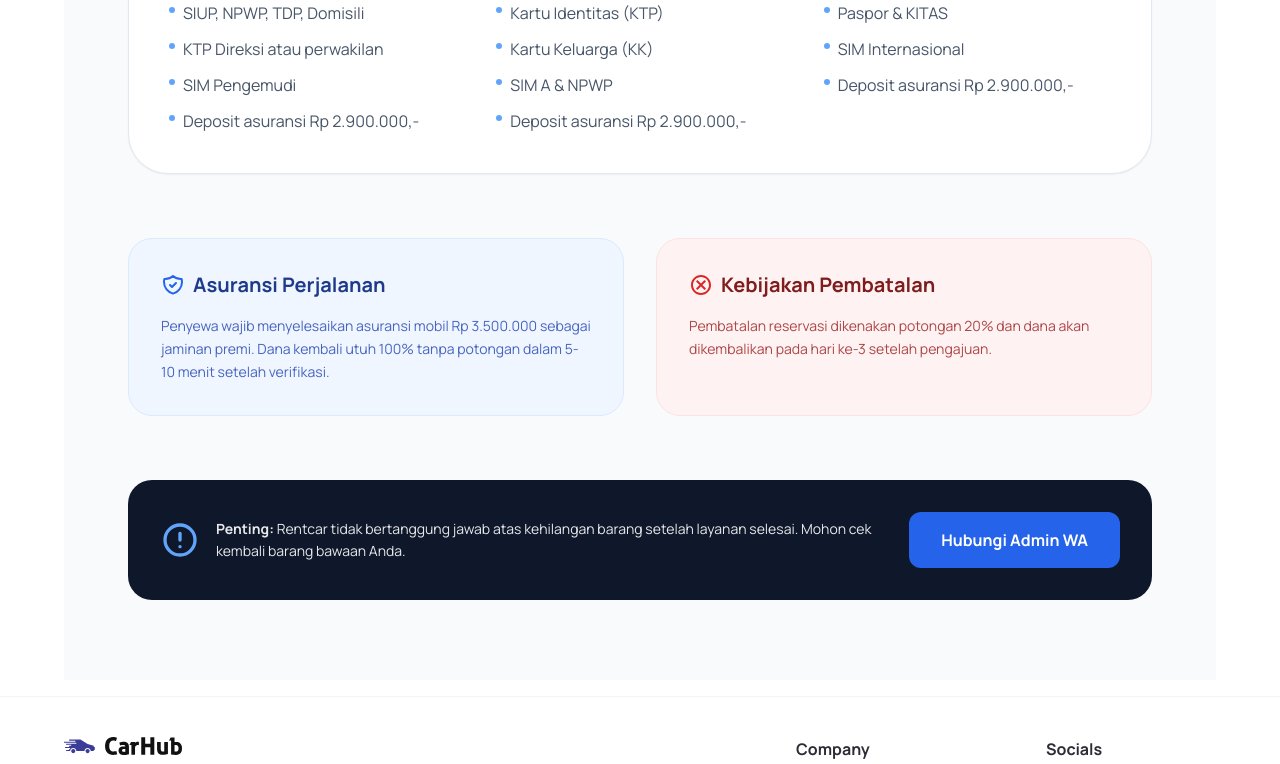
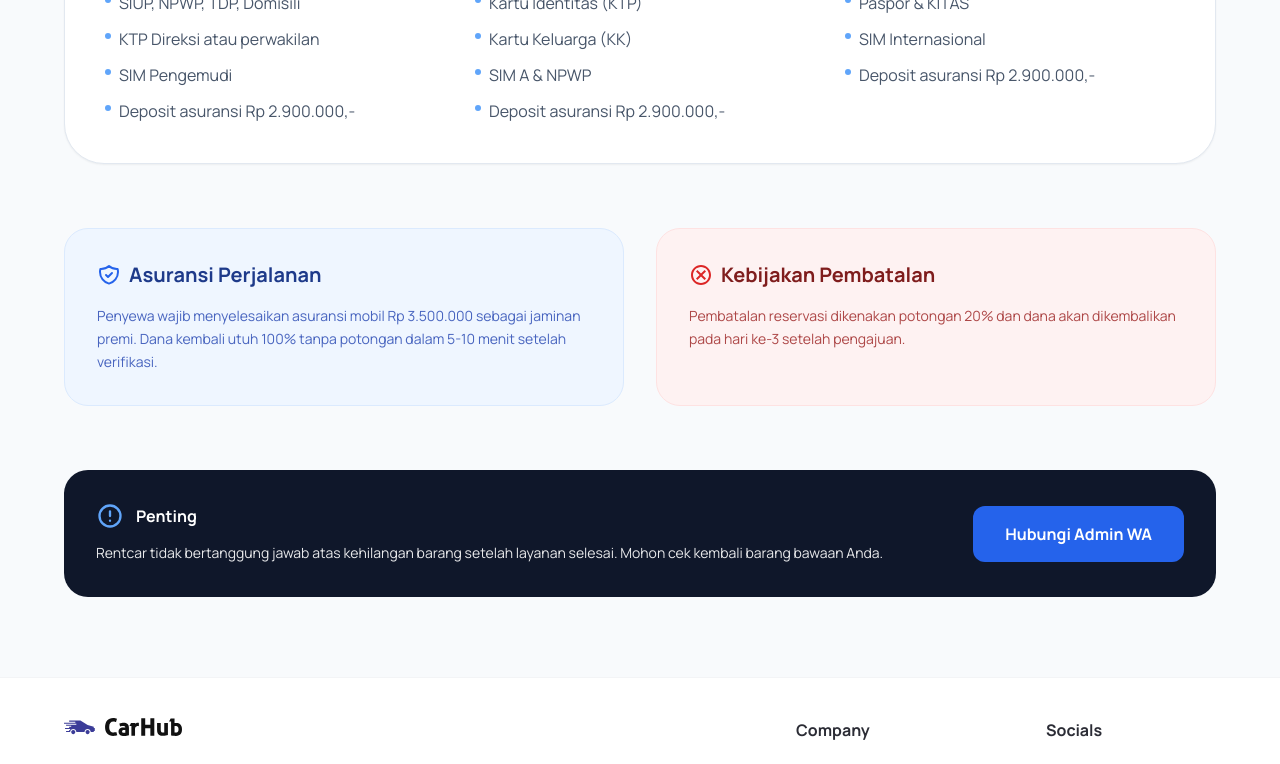
Before and after one commit to Renggars/landingPage-rentalMobil, a Next.js app: page / in a window 1280 px wide. Shown: the part 4081-4845 px from the top of the page. Built offline with nearby package versions, Linux system fonts and the light colour scheme.

Commit message:
feat: improve responsive layout for booking terms section

```diff
--- a/app/components/BookingTerms.tsx
+++ b/app/components/BookingTerms.tsx
@@ -22,7 +22,7 @@ const BookingTerms = () => {
     <section id="syarat-ketentuan" className="py-20 bg-slate-50 mt-10">
       <div className="max-w-[1440px] mx-auto px-6 sm:px-16">
         {/* Header */}
-        <div className="text-center max-w-5xl mx-auto mb-20">
+        <div className="text-center max-w-5xl mx-auto mb-10 xl:mb-20">
           <h2 className="text-4xl font-extrabold text-slate-900 mb-4">
             Syarat & Ketentuan Booking
           </h2>
@@ -32,10 +32,10 @@ const BookingTerms = () => {
           </p>
         </div>
 
-        <div className="space-y-16">
+        <div className="space-y-10 xl:space-y-16">
           {/* 1. Sewa Dengan Supir */}
           <div>
-            <div className="flex items-center gap-3 mb-8">
+            <div className="flex items-center gap-3 mb-5 xl:mb-8">
               <div className="p-2 bg-blue-600 rounded-lg text-white">
                 <HiOutlineDocumentText size={24} />
               </div>
@@ -43,7 +43,7 @@ const BookingTerms = () => {
                 Sewa Dengan Supir
               </h3>
             </div>
-            <div className="grid grid-cols-1 md:grid-cols-2 lg:grid-cols-3 gap-6">
+            <div className="grid grid-cols-1 md:grid-cols-2 lg:grid-cols-3 gap-5 xl:gap-6">
               <TermCard
                 icon={<HiOutlineDocumentText size={24} />}
                 title="Identitas Diri"
@@ -147,21 +147,38 @@ const BookingTerms = () => {
         </div>
 
         {/* Footer Info */}
-        <div className="mt-16 flex flex-col md:flex-row items-center justify-between p-8 bg-slate-900 rounded-3xl text-white gap-6">
-          <div className="flex items-center gap-4">
+        <div className="mt-16 bg-slate-900 rounded-3xl text-white p-6 sm:p-8">
+          <div className="flex flex-col md:flex-row md:items-center md:justify-between gap-6">
+            {/* TEXT AREA */}
+            <div className="flex flex-col gap-3">
+              {/* ICON + TITLE */}
+              <div className="flex items-center gap-3">
                 <HiOutlineExclamationCircle
-              size={40}
+                  size={28}
                   className="text-blue-400 shrink-0"
                 />
+                <span className="font-bold text-base">Penting</span>
+              </div>
+
+              {/* DESCRIPTION */}
               <p className="text-sm opacity-90 leading-relaxed">
-              <strong>Penting:</strong> Rentcar tidak bertanggung jawab atas
-              kehilangan barang setelah layanan selesai. Mohon cek kembali
-              barang bawaan Anda.
+                Rentcar tidak bertanggung jawab atas kehilangan barang setelah
+                layanan selesai. Mohon cek kembali barang bawaan Anda.
               </p>
             </div>
-          <button className="whitespace-nowrap bg-blue-600 px-8 py-4 rounded-xl font-bold hover:bg-blue-500 transition-all">
+
+            {/* BUTTON */}
+            <button
+              className="
+        w-full md:w-auto
+        bg-blue-600 px-8 py-4 rounded-xl
+        font-bold whitespace-nowrap
+        hover:bg-blue-500 transition-all
+      "
+            >
               Hubungi Admin WA
             </button>
+          </div>
         </div>
       </div>
     </section>
--- a/app/page.tsx
+++ b/app/page.tsx
@@ -107,9 +107,8 @@ export default function Home() {
             Lihat Semua Armada
           </Link>
         </div>
-
-        <BookingTerms />
       </div>
+      <BookingTerms />
     </main>
   );
 }
```
Lines whose indentation alone changed are shown as unchanged.
